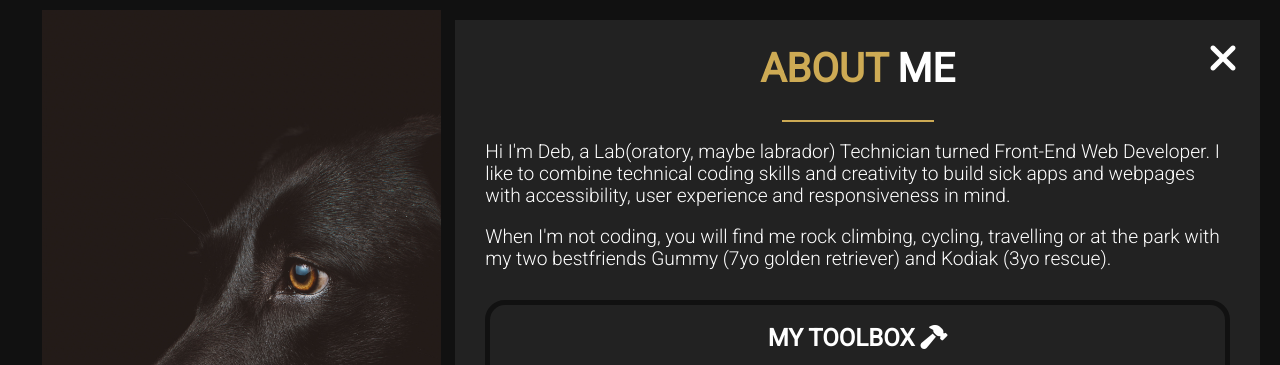
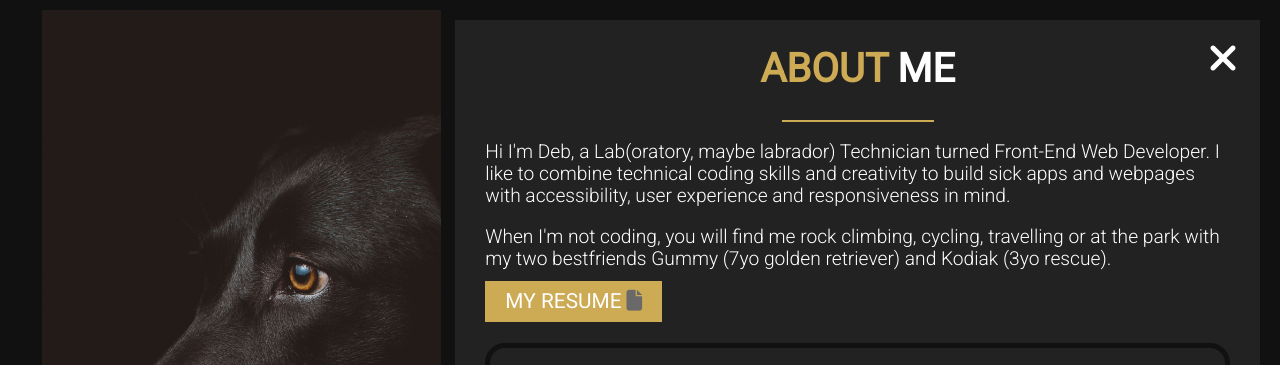
Before and after one commit to debyucodes/Portfolio, a plain HTML site: page index.html in a window 1280 px wide. Both pictures are taken after a click on the element "ABOUT ME". Shown: the top 365 px of the page. Drawn offline with nearby package versions, Linux system fonts and the light colour scheme.

Commit message:
added resume

```diff
--- a/index.html
+++ b/index.html
@@ -19,6 +19,7 @@
   <!-- HIDDEN OVERLAYS -->
   <main class="overlayContainer">
     <section class="aboutOverlay overlay">
+      <div>
         <h1><span>about</span> me</h1>
         <hr/>
         <p>
@@ -27,6 +28,8 @@
         <p>
         When I'm not coding, you will find me rock climbing, cycling, travelling or at the park with my two bestfriends Gummy (7yo golden retriever) and Kodiak (3yo rescue).
         </p>
+        <a href="./assets/DebYuResume.pdf" class="button">My resume <i class="fas fa-file"></i></a>
+      </div>
       <button class="closeButton"><i class="fas fa-times"></i></button>
       <div class="skills">
         <h2>my toolbox <i class="fas fa-hammer"></i></h2>
@@ -117,7 +120,7 @@
           <input name="_replyto" type="email" placeholder="your email" class="clear">
           <label for="message"></label>
           <textarea name="" id="" cols="30" rows="5" placeholder="your message" class="clear"></textarea>
-          <button type="submit" class="submit" value="Send">send message <i class="fas fa-paper-plane"></i></button>
+          <button type="submit" class="button" value="Send">send message <i class="fas fa-paper-plane"></i></button>
         </form>
       </div>
       <button class="closeButton"><i class="fas fa-times"></i></button>
--- a/styles/sass/_aboutOverlay.scss
+++ b/styles/sass/_aboutOverlay.scss
@@ -39,4 +39,23 @@
     text-transform: none;
     padding: 0 30px;
   }
+
+  a {
+    background: $gold;
+    padding: 5px 20px;
+    margin: 0 30px;
+    border: none;
+    font-family: $header;
+    text-transform: uppercase;
+    font-size: 1.3rem;
+    color: white;
+    margin-top: 50px;
+    cursor: pointer;
+    text-decoration: none;
+    text-align: center;
+
+    i {
+      color: $silver;
+    }
+  }
 }
--- a/styles/sass/_contactOverlay.scss
+++ b/styles/sass/_contactOverlay.scss
@@ -59,7 +59,7 @@
       resize: none
     }
 
-    .submit {
+    .button {
       background: $gold;
       padding: 5px 0;
       width: 80%;
```
Also changed, not shown: styles/style.css, 2 other files. Lines whose indentation alone changed are shown as unchanged.
